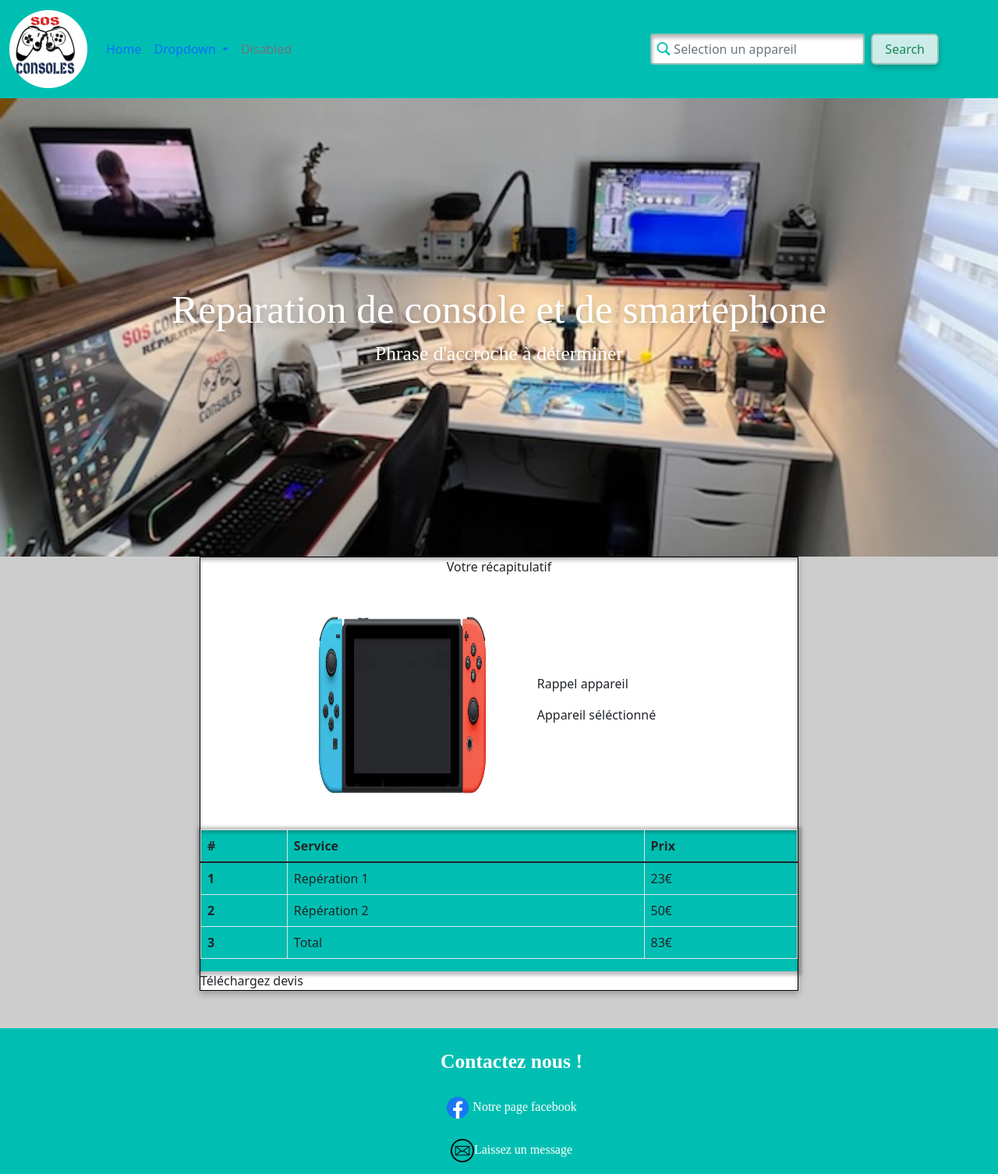
After one commit to FlorentV02/SOS_CONSOLE, a PHP site: page /devis.html in a window 1280 px wide. The commit adds this page. Shown: the whole page at 78% size. Run offline with PHP 8.4, Linux system fonts and the light colour scheme; some libraries are stand-ins or nearby versions.

Commit message:
Création devis et création file d'arianne
Creation de la page de devis
Creation du file d'arianne, le css est placé dans style.css

```diff
--- a/asset/css/contact.css
+++ b/asset/css/contact.css
@@ -6,6 +6,8 @@
     margin: auto;
     height: auto;
     width: 60vw;
+    box-shadow: inset 0px 4px 4px rgba(0, 0, 0, 0.25);
+    filter: drop-shadow(0px 4px 4px rgba(0, 0, 0, 0.25));
 }
 
 
--- /dev/null
+++ b/asset/css/devis.css
@@ -0,0 +1,54 @@
+/* background-formulaire */
+
+#block-formulaire {
+    background: no-repeat content-box #FFFFFF;
+    border: 1px solid black;
+    margin: auto;
+    height: auto;
+    width: 60vw;
+    box-shadow: inset 0px 4px 4px rgba(0, 0, 0, 0.25);
+    filter: drop-shadow(0px 4px 4px rgba(0, 0, 0, 0.25));
+}
+
+#formulaire {
+    padding: 0.8vw;
+}
+
+#devis {
+    min-height: 300px;
+}
+
+/* background-devis */
+
+.background-devis {
+    background: #00BFB2;
+    box-shadow: 1px 1px 4px 4px rgba(0, 0, 0, 0.25), inset 0px 4px 4px rgba(0, 0, 0, 0.25);
+}
+
+/* trait */
+
+.separation-vertial-1 {
+    border: 1px solid #00BFB2;
+    box-shadow: 1px 4px 4px rgba(0, 0, 0, 0.8);
+    margin-left: 1rem;
+    margin-right: 1rem;
+
+}
+
+/* bloc devis */
+
+#devis {
+    padding: 2vw;
+}
+
+/* bloc-prix*/
+
+#bloc-prix {
+    padding-right: 1vw;
+    padding-left: 1vw;
+    width: 25vw;
+}
+
+#total {
+    padding-right: 15vw;
+}
--- a/asset/css/phone.css
+++ b/asset/css/phone.css
@@ -10,6 +10,8 @@
 #content {
     padding-bottom: 5vw;
 }
+
+
 
 
 /* form-search-page */
--- a/asset/css/style.css
+++ b/asset/css/style.css
@@ -182,6 +182,23 @@ body {
     filter: drop-shadow(0px 4px 4px rgba(0, 0, 0, 0.26));
 }
 
+
+/* file d'ariane */
+
+.circle-empty {
+    background: rgba(0, 191, 178, 0.33);
+    width: 13vw;
+    height: 13vw;
+    border-radius: 50%;
+}
+
+.trait-empty {
+    border: 2px solid rgba(0, 191, 178, 0.33);
+    height: 0;
+    width: 14vw;
+}
+
+
 /* Footer */
 
 #footer {
@@ -213,7 +230,7 @@ body {
         color: #00BFB2;
         font-style: normal;
         font-weight: 600;
-        font-size: 2rem;
+        font-size: 1.8rem;
         line-height: 3rem;
     }
 
@@ -234,7 +251,7 @@ body {
         color: #00BFB2;
         font-style: normal;
         font-weight: 600;
-        font-size: 1.6rem;
+        font-size: 1.4rem;
         line-height: 2rem;
     }
 
--- /dev/null
+++ b/devis.html
@@ -0,0 +1,134 @@
+<!DOCTYPE html>
+<html lang="fr">
+<head>
+    <meta charset="UTF-8">
+    <meta http-equiv="X-UA-Compatible" content="IE=edge">
+    <meta name="viewport" content="width=device-width, initial-scale=1.0">
+    <link href="https://cdn.jsdelivr.net/npm/bootstrap@5.1.3/dist/css/bootstrap.min.css" rel="stylesheet"
+    integrity="sha384-1BmE4kWBq78iYhFldvKuhfTAU6auU8tT94WrHftjDbrCEXSU1oBoqyl2QvZ6jIW3" crossorigin="anonymous">
+    <link href="asset/css/style.css" rel="stylesheet">
+    <link href="asset/css/devis.css" rel="stylesheet">
+    <title>SOS CONSOLE</title>
+</head>
+  <body>
+    <header>
+      <div id="background-body">
+        <nav id="slider" class="navbar navbar-expand-lg">
+          <div class="container-fluid">
+            <a class="navbar-brand" href="index.html"><img src="asset/images/logo_sos_consoles.png" alt="SOS_CONSOLE"></a>
+            <button class="navbar-toggler" type="button" data-bs-toggle="collapse" data-bs-target="#navbarSupportedContent" aria-controls="navbarSupportedContent" aria-expanded="false" aria-label="Toggle navigation">
+              <div class="navbar-toggler-icon">
+                <div id="navbar-trait-1" class="navbar-trait"></div>
+                <div id="navbar-trait-1" class="navbar-trait"></div>
+                <div id="navbar-trait-1" class="navbar-trait"></div>
+              </div>
+            </button>
+            <div class="collapse navbar-collapse" id="navbarSupportedContent">
+              <ul class="navbar-nav me-auto mb-2 mb-lg-0 align-items-center justify-content-center">
+                <li class="nav-item">
+                  <a class="nav-link active" aria-current="page" href="#">Home</a>
+                </li>
+                <li class="nav-item dropdown">
+                  <a class="nav-link dropdown-toggle" href="#" id="navbarDropdown" role="button" data-bs-toggle="dropdown" aria-expanded="false">
+                    Dropdown
+                  </a>
+                  <ul class="dropdown-menu" aria-labelledby="navbarDropdown">
+                    <li><a class="dropdown-item" href="#">Action</a></li>
+                    <li><a class="dropdown-item" href="#">Another action</a></li>
+                    <li><hr class="dropdown-divider"></li>
+                    <li><a class="dropdown-item" href="#">Something else here</a></li>
+                  </ul>
+                </li>
+                <li class="nav-item">
+                  <a class="nav-link disabled">Disabled</a>
+                </li>
+              </ul>
+              <form class="form-search-nav-bar form-search-page d-flex">
+                <input class="search-bar loupe form-control me-2" type="search" placeholder="Selection un appareil" aria-label="Search">
+              <button class="btn btn-search btn-outline-success" type="submit">Search</button>
+            </form>
+          </div>
+        </div>
+      </nav>
+    </header>
+
+    <section>
+        <div id ="header" class="text-center">
+            <div id ="background-entete" class="playfair position-relative">
+                <div id="entete-text" class="playfair">
+                    <h2 class="text-48 text-shadow">Reparation de console et de smartephone</h2>
+                    <span class="text-36 text-shadow">Phrase d'accroche à déterminer</span>
+                </div>
+            </div>
+        </div>
+
+        <div id="block-formulaire" class="mb-5">
+
+            <p class="text-center">Votre récapitulatif</p>
+
+            <div>
+                <div id="devis" class="d-flex mb-2 justify-content-center align-items-center">
+                    <img class="align-items-center"
+                    src="asset/images/amazon-prime-day-deals-nintendo-switch-1562596166.webp"
+                    alt="" width="250" height="250">
+                    <div id="bloc-appareil" class="px-5">
+                        <p>Rappel appareil</p>
+                        <p>Appareil séléctionné</p>
+                    </div>
+                </div>
+                <div class="d-flex background-devis">
+
+                    <table class="table table-bordered">
+                        <thead>
+                        <tr>
+                            <th scope="col">#</th>
+                            <th scope="col">Service</th>
+                            <th scope="col">Prix</th>
+                        </tr>
+                        </thead>
+                        <tbody>
+                        <tr>
+                            <th scope="row">1</th>
+                            <td>Repération 1</td>
+                            <td>23€</td>
+                        </tr>
+                        <tr>
+                            <th scope="row">2</th>
+                            <td>Répération 2</td>
+                            <td>50€</td>
+                        </tr>
+                        <tr>
+                            <th scope="row">3</th>
+                            <td>Total</td>
+                            <td>83€</td>
+                        </tr>
+                        </tbody>
+                    </table>
+                </div>
+
+            </div>
+
+            <div>Téléchargez devis</div>
+        </div>
+
+
+
+    </section>
+
+    <footer id="footer" class="d-flex text-center align-items-center justify-content-center">
+    <ul id ="contact" class="playfair">
+        <li class="fw-bolder text-36">Contactez nous !</li>
+        <li><img class="logo-contact" src="asset/images/icon/facebook.png" class="card-img-top" alt="Facebook">
+        <a target="_blank" href="https://www.facebook.com/jeremy.verhoye.3" title="Facebook"
+        class="link-nav-bar">Notre page facebook</a></li>
+        <li><img class="logo-contact" src="asset/images/icon/mail.png"/><a href="contact.html"
+        title="Facebook" class="link-nav-bar">Laissez un message</a></li>
+        </ul>
+    </footer>
+
+    <script src="https://cdn.jsdelivr.net/npm/@popperjs/core@2.10.2/dist/umd/popper.min.js"
+    integrity="sha384-7+zCNj/IqJ95wo16oMtfsKbZ9ccEh31eOz1HGyDuCQ6wgnyJNSYdrPa03rtR1zdB" crossorigin="anonymous"></script>
+    <script src="https://cdn.jsdelivr.net/npm/bootstrap@5.1.3/dist/js/bootstrap.min.js"
+    integrity="sha384-QJHtvGhmr9XOIpI6YVutG+2QOK9T+ZnN4kzFN1RtK3zEFEIsxhlmWl5/YESvpZ13" crossorigin="anonymous"></script>
+</body>
+</html>
```
Also changed, not shown: telephone.html (+10 -0 lines).
